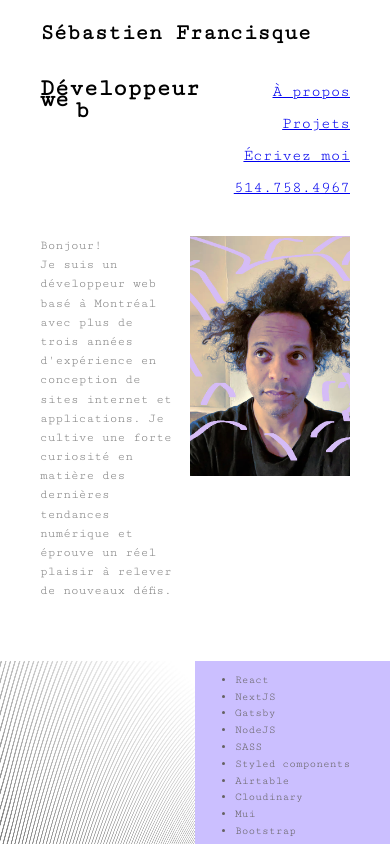
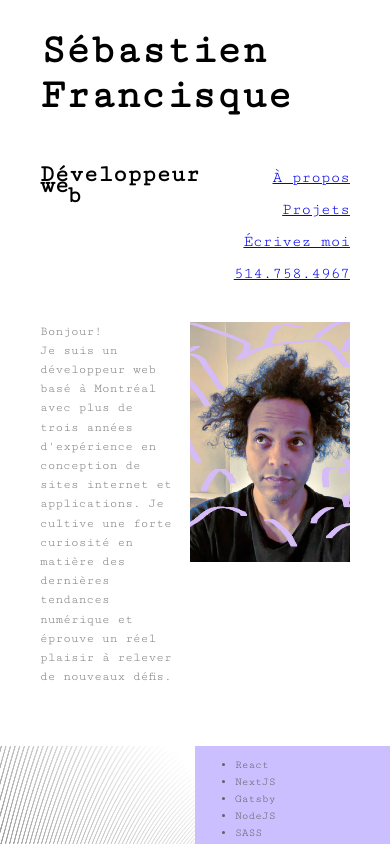
Before and after one commit to rustyblue100/sebastienfrancisque.github.io, a Next.js app: page / in a window 390 px wide. Built offline with nearby package versions, Linux system fonts and the light colour scheme.

Commit message:
styled: name title mobile size

```diff
--- a/components/Header.jsx
+++ b/components/Header.jsx
@@ -5,7 +5,7 @@ const Navbar = styled.div`
   font-family: "Cutive Mono", monospace;
 
   @media (max-width: 660px) {
-    font-size: 0.7rem;
+    font-size: 1.3rem;
   }
 `;
 
--- a/pages/index.js
+++ b/pages/index.js
@@ -252,8 +252,8 @@ export default function Home() {
         };
       case width < 475:
         return {
-          y: [0, -10, -20],
-          x: [35, 50, 35],
+          y: [0, -0, -10],
+          x: [27, 40, 27],
         };
       default:
     }
```
